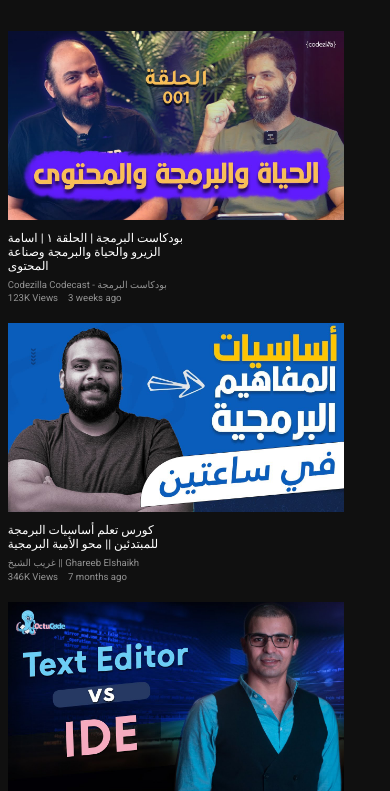
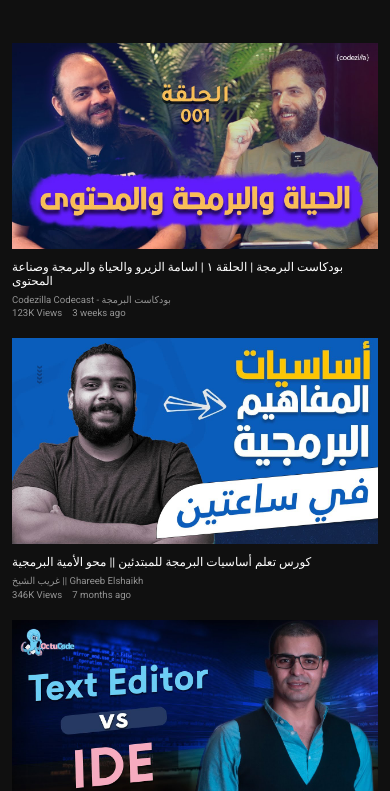
Before and after one commit to AhmedM1643/YouTubeClone, a plain HTML site: page index.html in a window 390 px wide. Shown: the part 35-826 px from the top of the page. Drawn offline with nearby package versions, Linux system fonts and the light colour scheme.

Commit message:
Update Style.css

```diff
--- a/Style.css
+++ b/Style.css
@@ -208,14 +208,19 @@ hr {
     }
 
     .Videos {
-        margin-left: 2%;
+        margin-left: 0%;
         margin-top: 2rem;
         justify-content: flex-start;
+        padding: 12px;
 
     }
 
+    .Video {
+        width: 100%;
+    }
+
     .Thumbnail {
-        width: 28rem;
+        width: 100%;
     }
 
 
```
